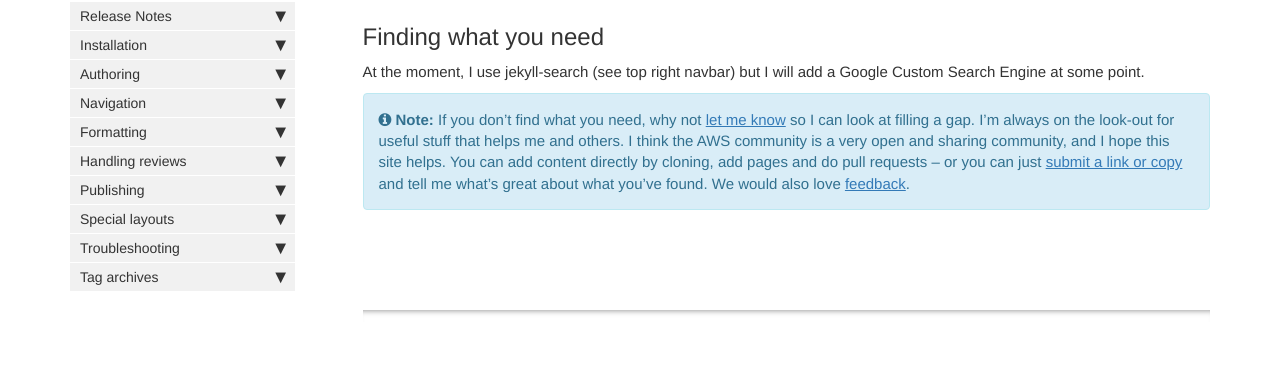
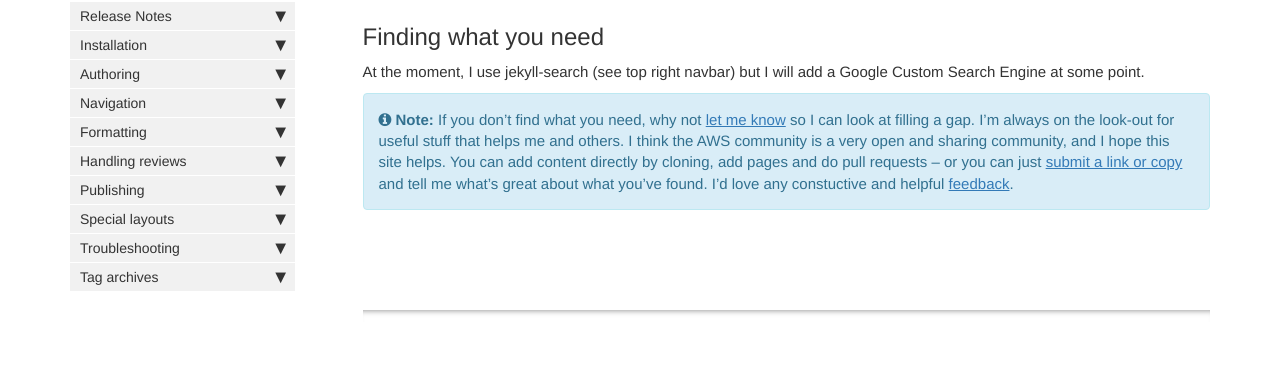
Before and after one commit to viewyonder/viewyonder.github.io, a Jekyll site: the page built from index.md, in a window 1280 px wide. Shown: the part 282-650 px from the top of the page. Built offline with Jekyll 4.4.1, drawn with Linux system fonts in a browser that asks for light colours; comment, search, counter and statistics services are not loaded; part of the change alters nothing that is shown.

Commit message:
modified homepage note

```diff
--- a/index.md
+++ b/index.md
@@ -11,6 +11,6 @@ summary: Hello, good evening, and welcome. I'm Steve Chambers -- aka as <a alt='
 
 At the moment, I use jekyll-search (see top right navbar) but I will add a Google Custom Search Engine at some point.
 
-{% include note.html content="If you don't find what you need, why not <a alt='let me know' href='mailto:feedback@viewyonder.com'>let me know</a> so I can look at filling a gap. I'm always on the look-out for useful stuff that helps me and others. I think the AWS community is a very open and sharing community, and I hope this site helps. You can add content directly by cloning, add pages and do pull requests -- or you can just <a alt='submit content' href='mailto:submissions@viewyonder.com'>submit a link or copy</a> and tell me what's great about what you've found. We would also love <a alt='provide feedback' href='feedback@viewyonder.com'>feedback</a>." %}
+{% include note.html content="If you don't find what you need, why not <a alt='let me know' href='mailto:feedback@viewyonder.com'>let me know</a> so I can look at filling a gap. I'm always on the look-out for useful stuff that helps me and others. I think the AWS community is a very open and sharing community, and I hope this site helps. You can add content directly by cloning, add pages and do pull requests -- or you can just <a alt='submit content' href='mailto:submissions@viewyonder.com'>submit a link or copy</a> and tell me what's great about what you've found. I'd love any  constuctive and helpful <a alt='provide feedback' href='feedback@viewyonder.com'>feedback</a>." %}
 
 {% include links.html %}
```
